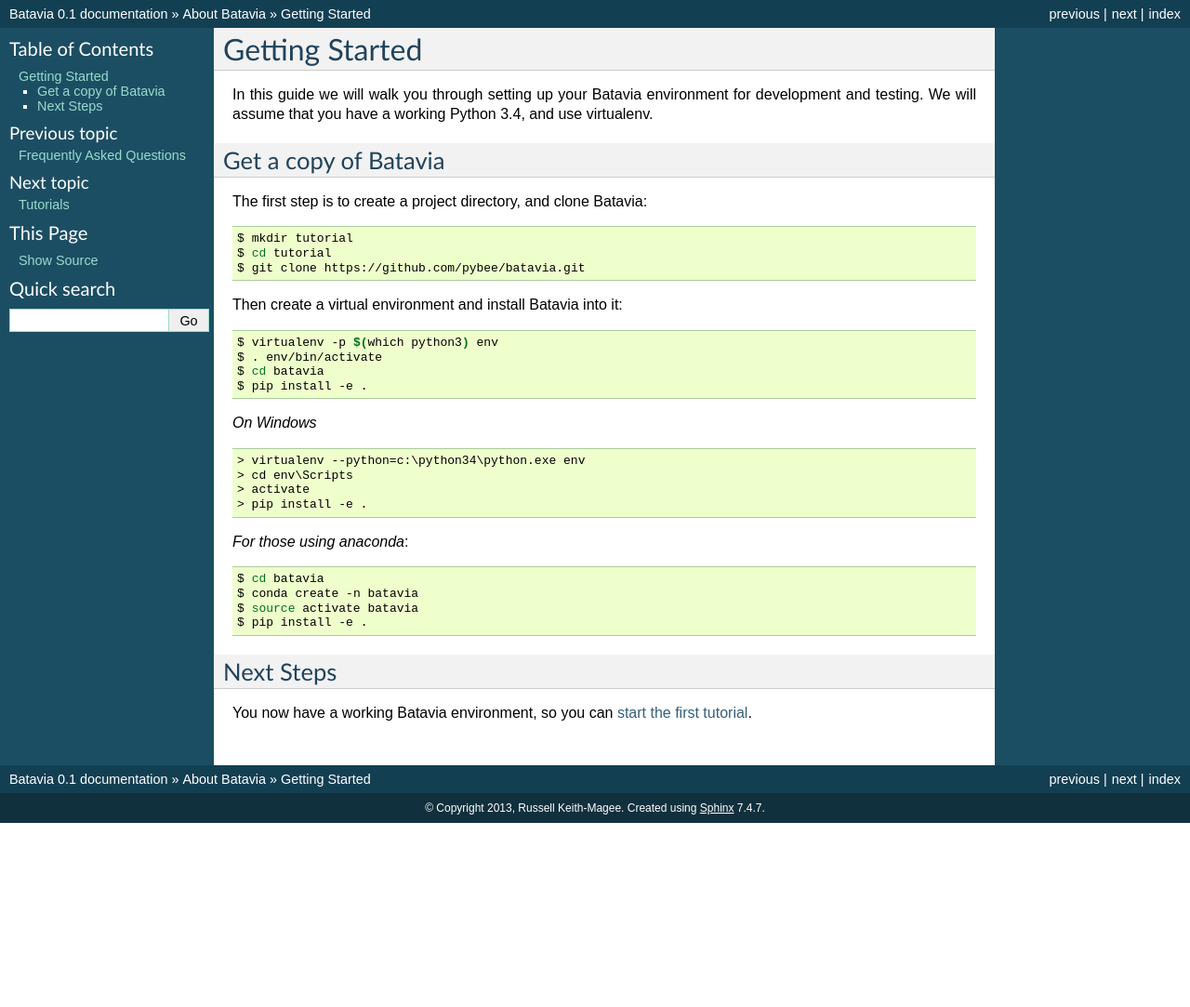
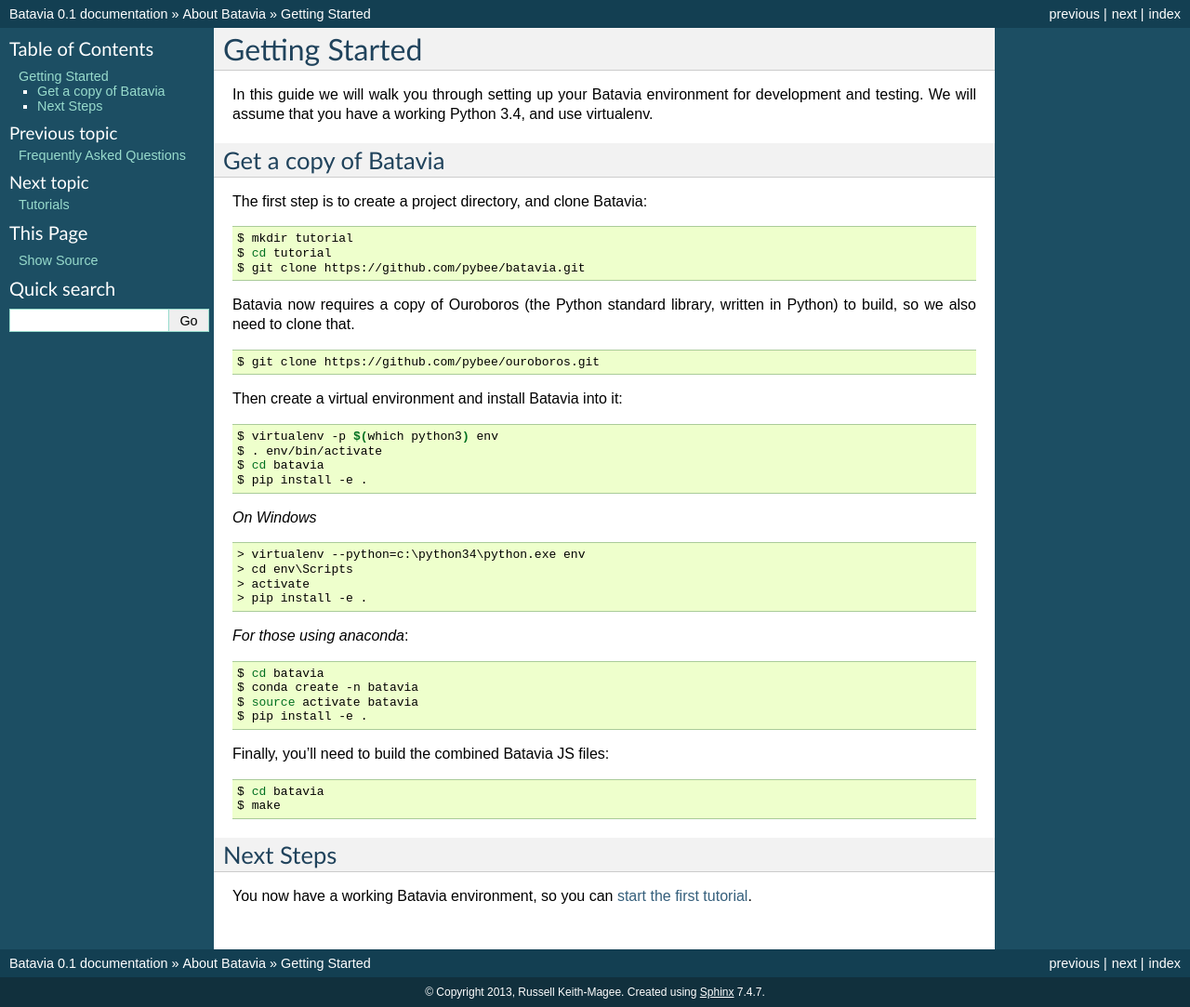
Before and after one commit to beeware/batavia, a Sphinx documentation site: the page built from docs/intro/getting-started.rst, in a window 1280 px wide. Shown: the whole page at 93% size. Built offline with Sphinx 7.4.7, drawn with Linux system fonts in a browser that asks for light colours; before the commit the page ends 900 px from its top, so only the background shows below that.

Commit message:
Update getting started guide to include directions for ouroboros and running make

```diff
--- a/docs/intro/getting-started.rst
+++ b/docs/intro/getting-started.rst
@@ -15,6 +15,12 @@
     $ mkdir tutorial
     $ cd tutorial
     $ git clone https://github.com/pybee/batavia.git
+
+Batavia now requires a copy of Ouroboros (the Python standard library, written in Python) to build, so we also need to clone that.
+
+.. code-block:: bash
+
+    $ git clone https://github.com/pybee/ouroboros.git
 
 Then create a virtual environment and install Batavia into it:
 
@@ -43,6 +49,13 @@
     $ source activate batavia
     $ pip install -e .
 
+Finally, you'll need to build the combined Batavia JS files:
+
+.. code-block:: bash
+
+    $ cd batavia
+    $ make
+
 Next Steps
 ----------
 
```
